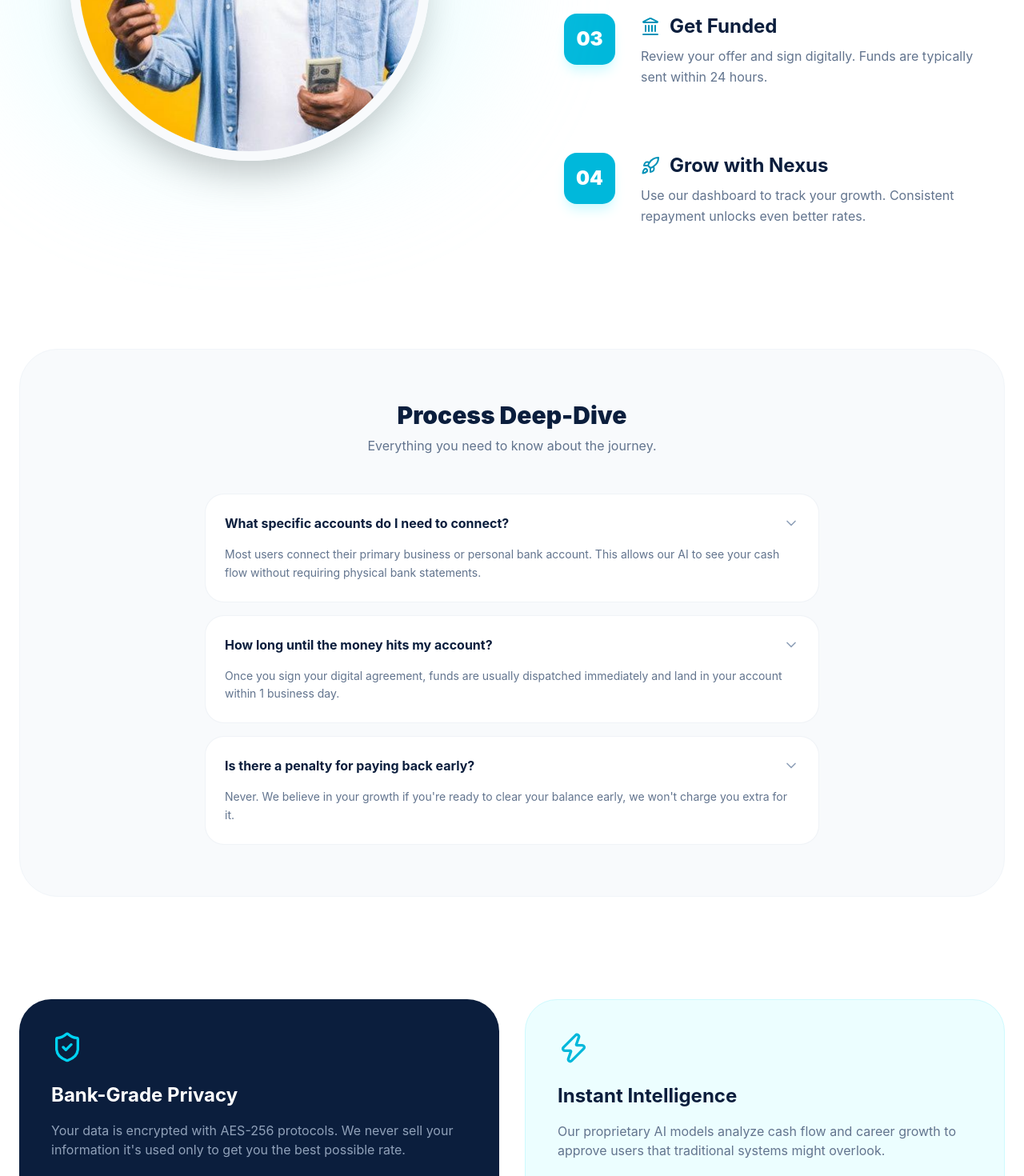
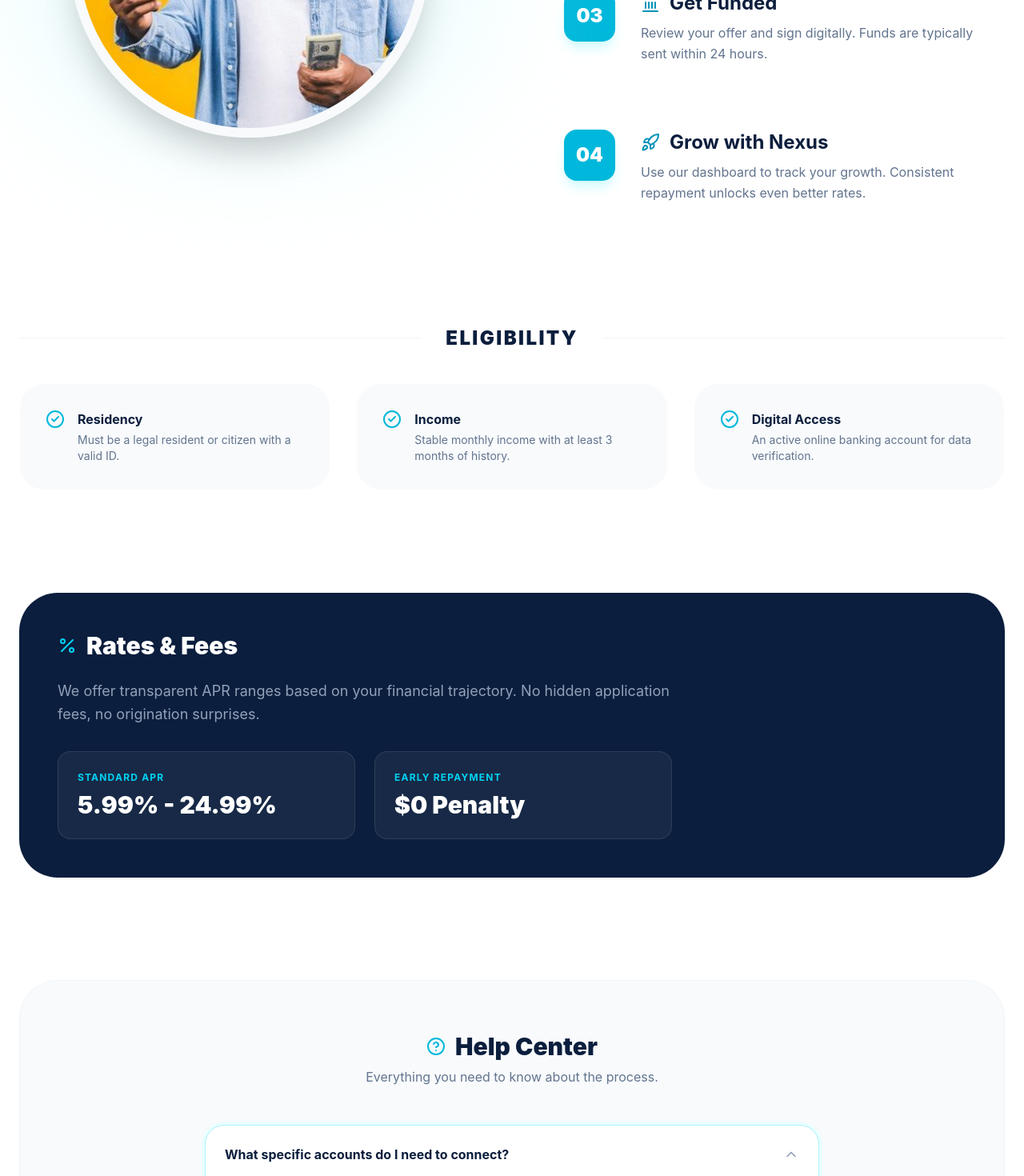
Before and after one commit to jayzcreative/Nexus-Lending, a React (Vite) app: page /how-it-works in a window 1280 px wide. Shown: the part 720-2190 px from the top of the page at 80% size. Built offline with nearby package versions, Linux system fonts and the light colour scheme; no server answers; what react-google-recaptcha-v3 would draw is missing.

Commit message:
How it works page done

```diff
--- a/src/components/Footer.jsx
+++ b/src/components/Footer.jsx
@@ -38,7 +38,7 @@ export default function Footer({ onCheckRate }) {
     };
 
     const whyNexus = ["Our AI Tech", "Security", "Nexus vs Banks", "Success Stories"];
-    const howItWorks = ["The 3-Step Process", "Eligibility", "Rates & Fees", "Help Center"];
+    const howItWorks = ["The 4-Step Process", "Eligibility", "Rates & Fees", "Help Center"];
     const aboutUs = ["Our Mission", "Leadership", "Careers", "Press"];
 
     const socialLinks = [
--- a/src/components/HowItWorks.jsx
+++ b/src/components/HowItWorks.jsx
@@ -2,6 +2,8 @@ import React, { useEffect } from 'react';
 import Hero1Image from '../assets/hero1.jpg';
 import AOS from 'aos';
 import 'aos/dist/aos.css';
+// Added icon imports for the new steps
+import { MousePointerClick, Activity, Landmark, Rocket } from 'lucide-react';
 
 export default function HowItWorks() {
     // Initialize AOS for the scroll animations
@@ -14,19 +16,32 @@ export default function HowItWorks() {
 
     const steps = [
         {
-            number: "1",
-            title: "Check your rate",
-            desc: "Fill out a simple form to check your personalized rate in just 5 minutes."
+            number: "01",
+            title: "Check Your Rate",
+            desc: "Tell us about your trajectory. It takes 60 seconds and won't affect your credit score.",
+            icon: <MousePointerClick className="w-6 h-6" />,
+            link: "/how#eligibility"
         },
         {
-            number: "2",
-            title: "Verify your information",
-            desc: "Submit your details and find out if you're approved instantly with our AI model."
+            number: "02",
+            title: "Connect Your Data",
+            desc: "Securely link your accounts so our AI can analyze your real-time financial health.",
+            icon: <Activity className="w-6 h-6" />,
+            link: "/how#faq"
         },
         {
-            number: "3",
-            title: "Get your money",
-            desc: "99% of personal loan funds are sent just 1 business day after digital signing."
+            number: "03",
+            title: "Get Funded",
+            desc: "Review your offer and sign digitally. Funds are typically sent within 24 hours.",
+            icon: <Landmark className="w-6 h-6" />,
+            link: "/how#security"
+        },
+        {
+            number: "04",
+            title: "Grow with Nexus",
+            desc: "Use our dashboard to track your growth. Consistent repayment unlocks even better rates.",
+            icon: <Rocket className="w-6 h-6" />,
+            link: "/how#cta"
         }
     ];
 
@@ -38,7 +53,7 @@ export default function HowItWorks() {
                     {/* LEFT SIDE: Slides in from the LEFT */}
                     <div
                         className="lg:w-1/2 order-2 lg:order-1"
-                        data-aos="fade-right" // This triggers the "from aside" movement
+                        data-aos="fade-right"
                     >
                         <h2 className="text-[#0B1E3D] text-4xl lg:text-5xl font-black mb-12 tracking-tight">
                             A new loan could be just <br />
@@ -51,7 +66,7 @@ export default function HowItWorks() {
                                     key={index}
                                     className="flex gap-8 group"
                                     data-aos="fade-right"
-                                    data-aos-delay={index * 200} // Staggered delay for each step
+                                    data-aos-delay={index * 200}
                                 >
                                     {/* Number Circle */}
                                     <div className="flex-shrink-0 w-12 h-12 bg-cyan-500 text-white rounded-full flex items-center justify-center text-xl font-black shadow-[0_10px_20px_rgba(6,182,212,0.3)] group-hover:scale-110 transition-transform">
@@ -60,9 +75,12 @@ export default function HowItWorks() {
 
                                     {/* Text Content */}
                                     <div>
-                                        <h3 className="text-[#0B1E3D] text-2xl font-bold mb-2">
-                                            {step.title}
-                                        </h3>
+                                        <div className="flex items-center gap-3 mb-2">
+                                            <span className="text-cyan-500">{step.icon}</span>
+                                            <h3 className="text-[#0B1E3D] text-2xl font-bold">
+                                                {step.title}
+                                            </h3>
+                                        </div>
                                         <p className="text-gray-500 text-lg font-medium leading-relaxed max-w-md">
                                             {step.desc}
                                         </p>
@@ -75,7 +93,7 @@ export default function HowItWorks() {
                     {/* RIGHT SIDE: Slides in from the RIGHT */}
                     <div
                         className="lg:w-1/2 order-1 lg:order-2 flex justify-center relative"
-                        data-aos="fade-left" // Slides in from the opposite side
+                        data-aos="fade-left"
                     >
                         {/* Decorative Background Glow */}
                         <div className="absolute inset-0 bg-cyan-100 rounded-full blur-3xl opacity-40 scale-75"></div>
@@ -91,7 +109,7 @@ export default function HowItWorks() {
                             <div
                                 className="absolute -top-6 -right-6 bg-white p-4 rounded-3xl shadow-xl animate-bounce"
                                 data-aos="zoom-in"
-                                data-aos-delay="600" // Pops in after the image arrives
+                                data-aos-delay="600"
                             >
                                 <div className="bg-green-500 p-2 rounded-xl">
                                     <svg className="w-8 h-8 text-white" fill="none" stroke="currentColor" viewBox="0 0 24 24">
--- a/src/components/HowLinks.jsx
+++ b/src/components/HowLinks.jsx
@@ -1,62 +1,99 @@
-import React from 'react';
-import { MousePointerClick, Activity, Landmark, ShieldCheck, Zap, ChevronDown, Rocket } from 'lucide-react';
+import React, { useState, useEffect } from 'react';
+import { useLocation, Link } from 'react-router-dom';
+import {
+    MousePointerClick,
+    Activity,
+    Landmark,
+    ShieldCheck,
+    Zap,
+    ChevronDown,
+    Rocket,
+    CheckCircle2,
+    HelpCircle,
+    Percent
+} from 'lucide-react';
+import { HashLink } from 'react-router-hash-link';
 import howImage from '../assets/how.jpg';
 
 export default function HowLinks() {
-    const steps = [
+    const [activeFaq, setActiveFaq] = useState(0);
+    const { hash } = useLocation();
+
+    useEffect(() => {
+        if (hash) {
+            const id = hash.replace('#', '');
+
+            const scrollToElement = () => {
+                const element = document.getElementById(id);
+                if (element) {
+                    element.scrollIntoView({ behavior: 'smooth', block: 'start' });
+                    return true;
+                }
+                return false;
+            };
+
+            if (!scrollToElement()) {
+                const interval = setInterval(() => {
+                    if (scrollToElement()) clearInterval(interval);
+                }, 100);
+                setTimeout(() => clearInterval(interval), 2000);
+            }
+        }
+    }, [hash]);
+
+const steps = [
         {
             number: "01",
             title: "Check Your Rate",
             desc: "Tell us about your trajectory. It takes 60 seconds and won't affect your credit score.",
             icon: <MousePointerClick className="w-6 h-6" />,
-            link: "#"
+            link: "/how#eligibility" // Added route path for cross-page navigation
         },
         {
             number: "02",
             title: "Connect Your Data",
             desc: "Securely link your accounts so our AI can analyze your real-time financial health.",
             icon: <Activity className="w-6 h-6" />,
-            link: "#"
+            link: "/how#faq" // Added route path
         },
         {
             number: "03",
             title: "Get Funded",
             desc: "Review your offer and sign digitally. Funds are typically sent within 24 hours.",
             icon: <Landmark className="w-6 h-6" />,
-            link: "#"
+            link: "/how#security" // Added route path
         },
         {
             number: "04",
             title: "Grow with Nexus",
             desc: "Use our dashboard to track your growth. Consistent repayment unlocks even better rates.",
             icon: <Rocket className="w-6 h-6" />,
-            link: "#"
+            link: "/how#cta" // Added route path
         }
     ];
 
     const processFaqs = [
         { q: "What specific accounts do I need to connect?", a: "Most users connect their primary business or personal bank account. This allows our AI to see your cash flow without requiring physical bank statements." },
         { q: "How long until the money hits my account?", a: "Once you sign your digital agreement, funds are usually dispatched immediately and land in your account within 1 business day." },
-        { q: "Is there a penalty for paying back early?", a: "Never. We believe in your growth if you're ready to clear your balance early, we won't charge you extra for it." }
+        { q: "Is there a penalty for paying back early?", a: "Never. We believe in your growth—if you're ready to clear your balance early, we won't charge you extra for it." }
     ];
 
     return (
-        <div className="pt-32 pb-20 bg-white font-sans">
+        <div className="pt-32 pb-20 bg-white font-sans scroll-smooth">
             <div className="max-w-7xl mx-auto px-6">
 
                 {/* Hero / Header */}
-                <div className="text-center mb-24">
+                <div className="text-center mb-16">
                     <h1 className="text-5xl md:text-6xl font-black text-[#0B1E3D] mb-6 tracking-tight">
                         Simple. Digital. <span className="text-cyan-500">Transparent.</span>
                     </h1>
-                    <p className="text-lg text-slate-500 max-w-2xl mx-auto">
+                    <p className="text-lg text-slate-500 max-w-2xl mx-auto leading-relaxed">
                         We've rebuilt the lending process from the ground up to focus on where you're going, not just where you've been.
                     </p>
                 </div>
 
-                {/* Main Process Section */}
-                <div className="grid lg:grid-cols-2 gap-20 items-center mb-32">
-                    {/* Circle Image Wrapper */}
+                {/* Main Process Section - Linked to #process */}
+                <div id="process" className="grid lg:grid-cols-2 gap-20 items-center mb-32 scroll-mt-32">
                     <div className="relative flex justify-center order-2 lg:order-1">
                         <div className="absolute inset-0 bg-cyan-100 rounded-full scale-110 blur-3xl opacity-30"></div>
                         <div className="w-full max-w-[450px] aspect-square rounded-full overflow-hidden border-[12px] border-slate-50 shadow-2xl relative z-10">
@@ -68,12 +105,13 @@ export default function HowLinks() {
                         </div>
                     </div>
 
-                    {/* Step Cards */}
                     <div className="space-y-8 order-1 lg:order-2">
                         {steps.map((step, idx) => (
-                            <div
+                            <HashLink
+                                smooth
+                                to={step.link}
                                 key={idx}
-                                className="group flex gap-8 p-6 rounded-3xl hover:bg-slate-50 transition-all duration-300 border border-transparent hover:border-slate-100"
+                                className="group flex gap-8 p-6 rounded-3xl hover:bg-slate-50 transition-all duration-300 border border-transparent hover:border-slate-100 block"
                             >
                                 <div className="flex-shrink-0 w-16 h-16 bg-cyan-500 text-white rounded-2xl flex items-center justify-center font-black text-2xl shadow-lg shadow-cyan-100">
                                     {step.number}
@@ -85,59 +123,119 @@ export default function HowLinks() {
                                     </div>
                                     <p className="text-slate-500 leading-relaxed">{step.desc}</p>
                                 </div>
+                            </HashLink>
+                        ))}
+                    </div>
+                </div>
+
+                {/* Eligibility Section */}
+                <div id="eligibility" className="mb-32 scroll-mt-32">
+                    <div className="flex items-center gap-4 mb-10">
+                        <div className="h-px flex-1 bg-slate-100"></div>
+                        <h2 className="text-2xl font-black text-[#0B1E3D] uppercase tracking-widest px-4">Eligibility</h2>
+                        <div className="h-px flex-1 bg-slate-100"></div>
+                    </div>
+                    <div className="grid md:grid-cols-3 gap-8">
+                        {[
+                            { title: "Residency", info: "Must be a legal resident or citizen with a valid ID." },
+                            { title: "Income", info: "Stable monthly income with at least 3 months of history." },
+                            { title: "Digital Access", info: "An active online banking account for data verification." }
+                        ].map((item, i) => (
+                            <div key={i} className="flex gap-4 p-8 bg-slate-50 rounded-[2rem] border border-white hover:border-cyan-100 transition-colors">
+                                <CheckCircle2 className="text-cyan-500 flex-shrink-0" />
+                                <div>
+                                    <h4 className="font-bold text-[#0B1E3D] mb-1">{item.title}</h4>
+                                    <p className="text-sm text-slate-500">{item.info}</p>
+                                </div>
                             </div>
                         ))}
                     </div>
                 </div>
 
-                {/* FAQ Section for "How it Works" */}
-                <div className="mb-32 bg-slate-50 rounded-[3rem] p-8 md:p-16 border border-slate-100">
+                {/* Rates & Fees Section */}
+                <div id="rates" className="mb-32 scroll-mt-32 p-12 bg-[#0B1E3D] rounded-[3rem] text-white">
+                    <div className="max-w-3xl">
+                        <h2 className="text-3xl font-black mb-6 flex items-center gap-3">
+                            <Percent className="text-cyan-400" /> Rates & Fees
+                        </h2>
+                        <p className="text-slate-400 text-lg leading-relaxed mb-8">
+                            We offer transparent APR ranges based on your financial trajectory. No hidden application fees, no origination surprises.
+                        </p>
+                        <div className="grid grid-cols-1 md:grid-cols-2 gap-6">
+                            <div className="p-6 bg-white/5 rounded-2xl border border-white/10">
+                                <span className="text-cyan-400 block mb-2 font-bold uppercase text-xs tracking-widest">Standard APR</span>
+                                <span className="text-3xl font-black">5.99% - 24.99%</span>
+                            </div>
+                            <div className="p-6 bg-white/5 rounded-2xl border border-white/10">
+                                <span className="text-cyan-400 block mb-2 font-bold uppercase text-xs tracking-widest">Early Repayment</span>
+                                <span className="text-3xl font-black">$0 Penalty</span>
+                            </div>
+                        </div>
+                    </div>
+                </div>
+
+                {/* Help Center Section (Updated FAQ) */}
+                <div id="help" className="mb-32 bg-slate-50 rounded-[3rem] p-8 md:p-16 border border-slate-100 scroll-mt-32">
                     <div className="text-center mb-12">
-                        <h2 className="text-3xl font-black text-[#0B1E3D]">Process Deep-Dive</h2>
-                        <p className="text-slate-500 mt-2">Everything you need to know about the journey.</p>
+                        <h2 className="text-3xl font-black text-[#0B1E3D] flex items-center justify-center gap-3">
+                            <HelpCircle className="text-cyan-500" /> Help Center
+                        </h2>
+                        <p className="text-slate-500 mt-2">Everything you need to know about the process.</p>
                     </div>
                     <div className="max-w-3xl mx-auto space-y-4">
                         {processFaqs.map((faq, i) => (
-                            <div key={i} className="bg-white p-6 rounded-3xl border border-slate-200/50">
-                                <div className="flex items-center justify-between group cursor-pointer">
+                            <div key={i} className={`bg-white p-6 rounded-3xl border transition-all duration-300 ${activeFaq === i ? 'border-cyan-200 ring-4 ring-cyan-50' : 'border-slate-200/50'}`}>
+                                <div
+                                    className="flex items-center justify-between group cursor-pointer"
+                                    onClick={() => setActiveFaq(activeFaq === i ? -1 : i)}
+                                >
                                     <h4 className="font-bold text-[#0B1E3D] group-hover:text-cyan-600 transition-colors">{faq.q}</h4>
-                                    <ChevronDown size={20} className="text-slate-400" />
+                                    <ChevronDown size={20} className={`text-slate-400 transition-transform duration-300 ${activeFaq === i ? 'rotate-180' : ''}`} />
                                 </div>
-                                <p className="mt-4 text-slate-500 text-sm leading-relaxed">{faq.a}</p>
+                                {activeFaq === i && (
+                                    <p className="mt-4 text-slate-500 text-sm leading-relaxed">
+                                        {faq.a}
+                                    </p>
+                                )}
                             </div>
                         ))}
                     </div>
                 </div>
 
-                {/* Trust / Reliability Cards */}
-                <div className="grid md:grid-cols-2 gap-8 mb-20">
-                    <div className="bg-[#0B1E3D] rounded-[2.5rem] p-10 text-white flex flex-col justify-between">
+                {/* Your other existing sections */}
+                <div id="security" className="grid md:grid-cols-2 gap-8 mb-32 scroll-mt-32">
+                    <div className="bg-[#0B1E3D] rounded-[2.5rem] p-10 text-white flex flex-col justify-between hover:-translate-y-2 transition-transform duration-500">
                         <div>
                             <ShieldCheck size={40} className="text-cyan-400 mb-6" />
                             <h3 className="text-2xl font-bold mb-4">Bank-Grade Privacy</h3>
-                            <p className="text-slate-400 mb-8">Your data is encrypted with AES-256 protocols. We never sell your information it's used only to get you the best possible rate.</p>
+                            <p className="text-slate-400 mb-8 leading-relaxed">Your data is encrypted with AES-256 protocols.</p>
                         </div>
-                        <button className="w-fit py-3 px-6 bg-white/10 hover:bg-white/20 rounded-xl font-bold transition-colors">Security Specs</button>
                     </div>
 
-                    <div className="bg-cyan-50 rounded-[2.5rem] p-10 flex flex-col justify-between border border-cyan-100">
+                    <div className="bg-cyan-50 rounded-[2.5rem] p-10 flex flex-col justify-between border border-cyan-100 hover:-translate-y-2 transition-transform duration-500">
                         <div>
                             <Zap size={40} className="text-cyan-500 mb-6" />
                             <h3 className="text-2xl font-bold text-[#0B1E3D] mb-4">Instant Intelligence</h3>
-                            <p className="text-slate-500 mb-8">Our proprietary AI models analyze cash flow and career growth to approve users that traditional systems might overlook.</p>
+                            <p className="text-slate-500 mb-8 leading-relaxed">Our AI models approve users that traditional systems overlook.</p>
                         </div>
-                        <button className="w-fit py-3 px-6 bg-cyan-500 text-white rounded-xl font-bold hover:bg-black transition-colors">Our Tech Stack</button>
                     </div>
+                </div>
+
+                <div id="cta" className="mb-32 text-center p-16 rounded-[3rem] bg-gradient-to-b from-white to-cyan-50 border border-cyan-100 scroll-mt-32">
+                    <h2 className="text-4xl font-black text-[#0B1E3D] mb-6">Ready to find your trajectory?</h2>
+                    <p className="text-slate-500 mb-10 max-w-xl mx-auto">Join thousands of others scaling their finances with AI speed.</p>
+                    <Link to="/check-rate" className="inline-block px-10 py-5 bg-[#0B1E3D] text-white rounded-2xl font-black text-lg hover:bg-cyan-500 transition-all shadow-xl shadow-cyan-100 hover:scale-105 active:scale-95">
+                        Get Your Free Rate Now
+                    </Link>
                 </div>
 
                 {/* Support Footer */}
                 <div className="text-center py-20 border-t border-slate-100">
                     <h4 className="text-[#0B1E3D] font-bold mb-4 uppercase tracking-widest text-sm">Need a human?</h4>
-                    <p className="text-slate-500 mb-8 max-w-md mx-auto">If you're stuck at any step, our support team in Harare is available 24/7 via live chat.</p>
+                    <p className="text-slate-500 mb-8 max-w-md mx-auto">If you're stuck, our support team is available 24/7.</p>
                     <div className="flex justify-center gap-8">
-                        <a href="#" className="text-slate-400 hover:text-cyan-500 font-semibold text-sm transition-colors">Help Center</a>
-                        <a href="#" className="text-slate-400 hover:text-cyan-500 font-semibold text-sm transition-colors">Rates & Fees</a>
-                        <a href="#" className="text-slate-400 hover:text-cyan-500 font-semibold text-sm transition-colors">Privacy Policy</a>
+                        <a href="#" className="text-slate-400 hover:text-cyan-500 font-semibold text-sm transition-colors underline-offset-4 hover:underline">Help Center</a>
+                        <a href="#" className="text-slate-400 hover:text-cyan-500 font-semibold text-sm transition-colors underline-offset-4 hover:underline">Rates & Fees</a>
                     </div>
                 </div>
             </div>
```
Also changed, not shown: src/components/Navbar.jsx (+19 -5 lines).
